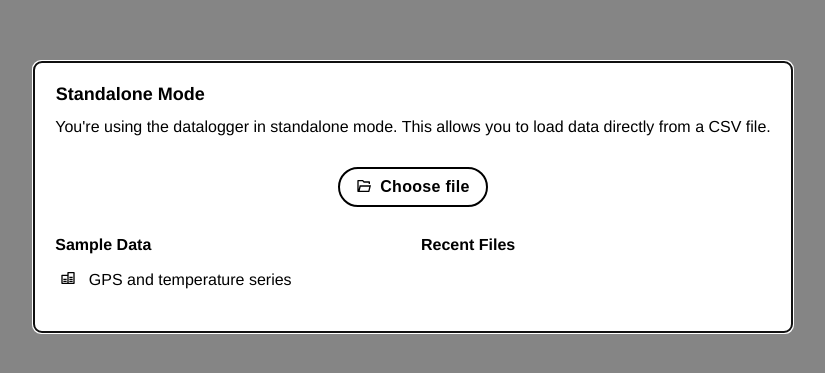
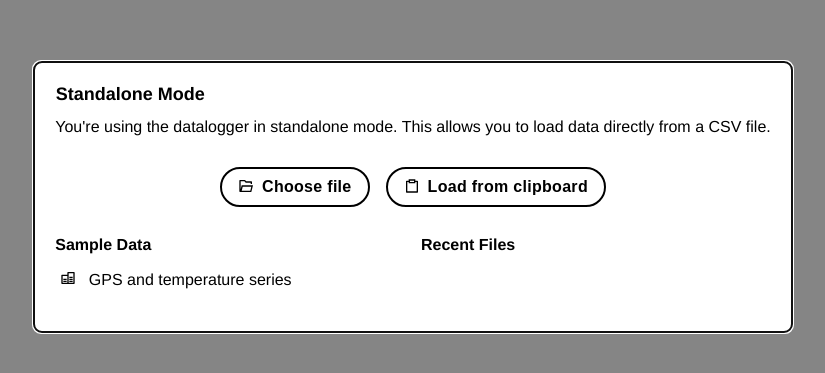
Before and after one commit to lancaster-university/microbit-datalogger-ui, a React (Create React App) app: page / in a window 1280 px wide. Shown: the part 203-576 px from the top of the page, without its empty margins (227-1052 px from the left). Built offline with nearby package versions, Linux system fonts and the light colour scheme.

Commit message:
Added load from clipboard, some css fixes for embedded mode

```diff
--- a/src/App.css
+++ b/src/App.css
@@ -43,7 +43,7 @@ a:focus, button:focus {
 }
 
 #data > table {
-  align-self: flex-start;
+  align-self: flex-end;
 }
 
 #data > aside {
--- a/src/StandaloneHomePage.css
+++ b/src/StandaloneHomePage.css
@@ -22,6 +22,7 @@
     justify-content: center;
     margin-top: 1.8em;
     margin-bottom: 1.8em;
+    gap: 1em;
 }
 
 #file-picker-wrapper button {
--- a/src/StandaloneHomePage.tsx
+++ b/src/StandaloneHomePage.tsx
@@ -1,5 +1,5 @@
 import { useEffect, useRef, useState } from "react";
-import { RiFolderOpenLine } from "react-icons/ri";
+import { RiClipboardLine, RiFolderOpenLine } from "react-icons/ri";
 import { LogData } from ".";
 import DataLog from "./DataLog";
 import DataLogSource, { StandaloneDataLogSource } from "./DataLogSource";
@@ -49,11 +49,18 @@ export default function StandaloneHomePage({ logLoaded }: StandaloneHomePageProp
         recents && setRecents(recents);
     }, []);
 
+    const loadFromClipboard = () => {
+        navigator.clipboard.readText().then(text => {
+            loadStandalone({ title: "Data from clipboard", log: text });
+        });
+    };
+
     return (
         <div>
             You're using the datalogger in standalone mode. This allows you to load data directly from a CSV file.
             <div id="file-picker-wrapper">
-                <IconButton icon={<RiFolderOpenLine />} caption="Choose file" onClick={() => filePicker.current?.click()}/>
+                <IconButton icon={<RiFolderOpenLine />} caption="Choose file" onClick={() => filePicker.current?.click()} />
+                <IconButton icon={<RiClipboardLine />} caption="Load from clipboard" onClick={loadFromClipboard} />
                 <input type="file" ref={filePicker} onChange={loadFile} accept=".csv" />
             </div>
             <div id="data-samples-wrapper">
--- a/src/index.tsx
+++ b/src/index.tsx
@@ -94,7 +94,7 @@ export function parseRawData(raw: string): LogData | null {
         // don't immediately remove it, as we will fall back to it if we fail to load
         // for some reason. But we also don't want it visible as it'll cause visual
         // flicker when swapping between elements
-        offlineRoot.style.visibility = "collapse";
+        offlineRoot.style.display = "none !important";
       }
 
       // The base load method (embedded within CODAL) will store the raw log data in dl.raw.
@@ -108,7 +108,7 @@ export function parseRawData(raw: string): LogData | null {
         // TODO: error handle
         if (offlineRoot instanceof HTMLElement) {
           console.log("Failed to parse log data and load online log, falling back to offline view...");
-          offlineRoot.style.visibility = "visible";
+          offlineRoot.style.display = "block";
         }
         return;
       }
```
